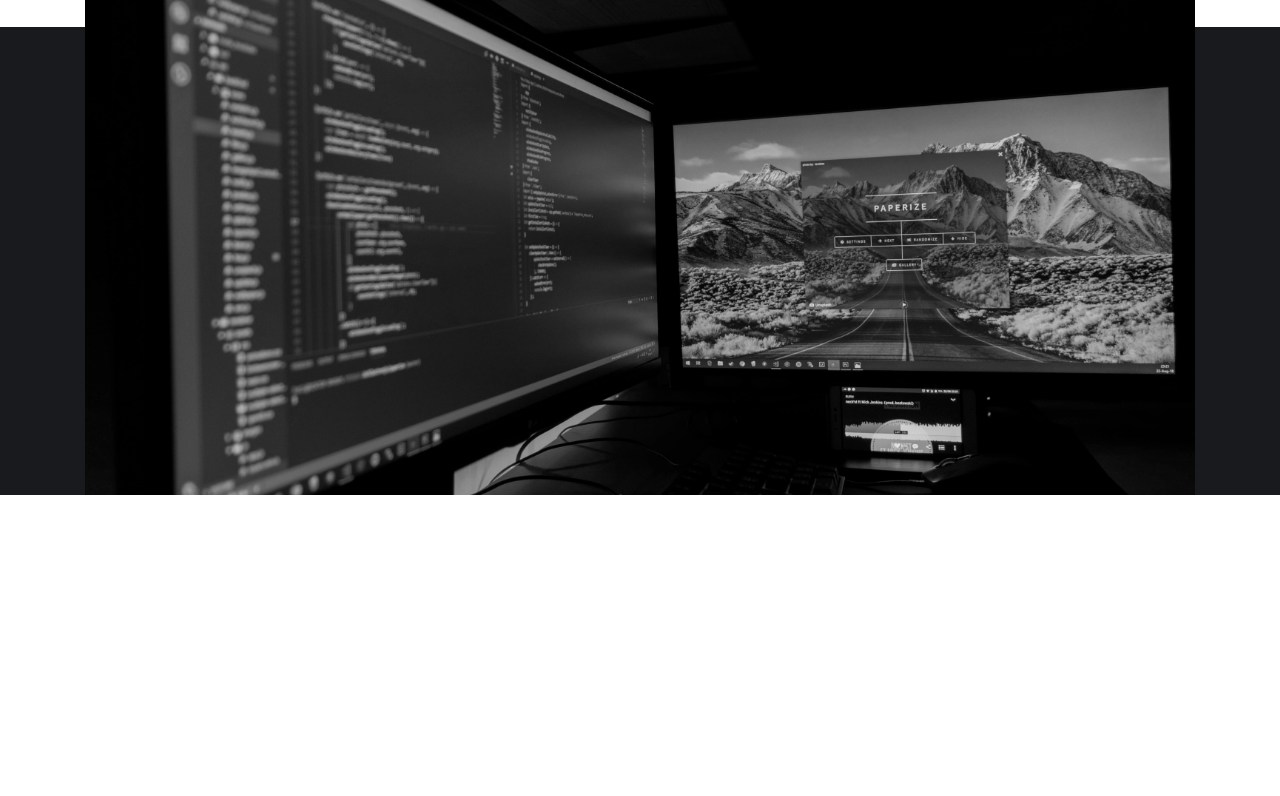
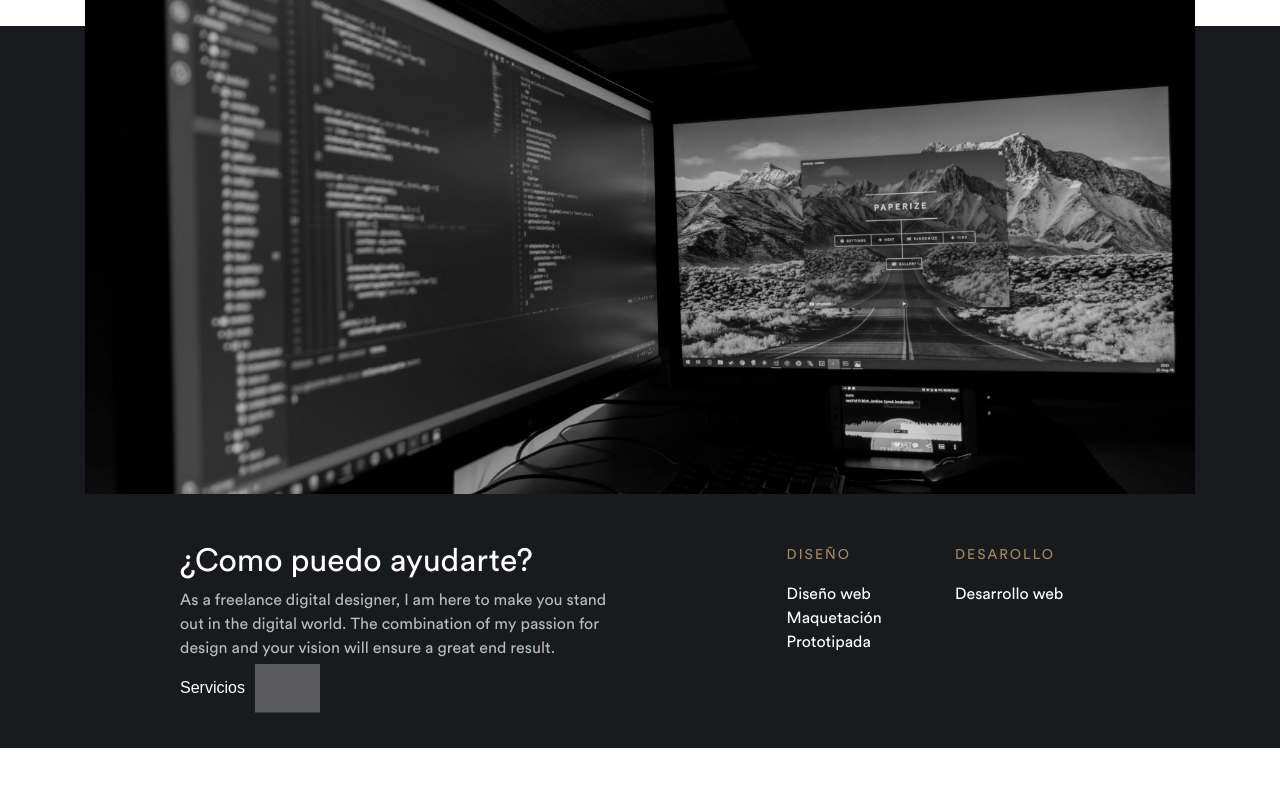
Before and after one commit to Jesus-O-Aguilera/portfolio, a PHP site: page / in a window 1280 px wide. Shown: the part 474-1270 px from the top of the page. Before the commit the page ends 969 px from the top, so only its background shows below. Run offline with PHP 8.4, Linux system fonts and the light colour scheme; grey boxes are pictures that could not be loaded.

Commit message:
add more content

```diff
--- a/assets/css/style.css
+++ b/assets/css/style.css
@@ -39,7 +39,8 @@ body {
   -webkit-box-direction: normal;
   -ms-flex-direction: column;
   flex-direction: column;
-  overflow-x: hidden; }
+  overflow-x: hidden;
+  font-family: "Circular Std Book"; }
 
 section {
   margin-top: 80px; }
@@ -126,6 +127,13 @@ footer {
 /**
  * Basic typography style for copy text
  */
+.light {
+  color: #fff; }
+
+.gray {
+  color: #fff;
+  opacity: .7; }
+
 header {
   padding: 3em; }
   header .brand a {
@@ -174,6 +182,31 @@ header {
       opacity: 1;
       margin-left: 13px; }
 
+.btn-third {
+  color: #fff;
+  display: inline-block;
+  line-height: 0px;
+  position: relative;
+  font-family: 'Silka-Medium', sans-serif;
+  -webkit-transition: all .15s ease-in-out;
+  -o-transition: all .15s ease-in-out;
+  transition: all .15s ease-in-out; }
+  .btn-third img {
+    opacity: .5;
+    position: absolute;
+    top: 50%;
+    -webkit-transform: translate(0, -50%);
+    -ms-transform: translate(0, -50%);
+    transform: translate(0, -50%);
+    display: inline-block;
+    margin-left: 10px; }
+  .btn-third:hover {
+    background: #191A1E;
+    color: #fff; }
+    .btn-third:hover img {
+      opacity: 1;
+      margin-left: 13px; }
+
 .page-home .text-small {
   font-size: 14px;
   text-transform: uppercase;
@@ -193,6 +226,14 @@ header {
   -webkit-filter: grayscale(100%);
   filter: grayscale(100%); }
 
+.page-home .services span {
+  color: #A58861; }
+
+.page-home .services ul {
+  margin-top: 1em;
+  list-style: none;
+  color: #fff; }
+
 .bg-black {
   background: #191A1E; }
 
--- a/assets/scss/base/_base.scss
+++ b/assets/scss/base/_base.scss
@@ -47,6 +47,7 @@ body {
 	height: 100%;
 	flex-direction: column;
 	overflow-x: hidden;
+	font-family: "Circular Std Book";
 }
 
 section{
--- a/assets/scss/base/_typography.scss
+++ b/assets/scss/base/_typography.scss
@@ -1,3 +1,12 @@
 /**
  * Basic typography style for copy text
  */
+
+.light{
+    color: #fff;
+}
+
+.gray{
+    color: #fff;
+    opacity: .7;
+}
--- a/assets/scss/components/_button.scss
+++ b/assets/scss/components/_button.scss
@@ -30,3 +30,33 @@
         }
     }
 }
+
+
+.btn-third{
+    color: #fff;
+    display: inline-block;
+    // padding: 30px 55px 30px 40px;
+    line-height: 0px;
+    // border-radius: 30px;
+    position: relative;
+    font-family: 'Silka-Medium', sans-serif;
+    transition: all .15s ease-in-out;
+
+    img{
+        opacity: .5;
+        position: absolute;
+        top: 50%;
+        transform: translate(0, -50%);
+        display: inline-block;
+        margin-left: 10px;
+    }
+
+    &:hover{
+        background: #191A1E;
+        color: #fff;
+        img{
+            opacity: 1;
+            margin-left: 13px;
+        }
+    }
+}
--- a/assets/scss/pages/_home.scss
+++ b/assets/scss/pages/_home.scss
@@ -19,4 +19,16 @@
         object-fit: cover;
         filter: grayscale(100%);
     }
+
+    .services{
+        span{
+            color:  #A58861;
+        }
+
+        ul{
+            margin-top: 1em;
+            list-style: none;
+            color: #fff;
+        }
+    }
 }
--- a/index.php
+++ b/index.php
@@ -16,6 +16,33 @@
         <div class="container mt-5">
             <img class="banner" src="assets/img/banner.jpg" alt="">
         </div>
+        <div class="container my-5 pb-5">
+            <div class="row">
+                <div class="col-md-5 offset-md-1">
+                    <h2 class="light">¿Como puedo ayudarte?</h2>
+                    <p class="gray">As a freelance digital designer, I am here to make you stand out in the digital world. The combination of my passion for design and your vision will ensure a great end result.</p>
+                    <a class="btn-third" href="#!">Servicios <img src="assets/img/arrow-small.svg" alt=""></a>
+                </div>
+                <div class="col-md-4 offset-md-1">
+                    <div class="d-flex justify-content-around">
+                        <div class="services">
+                            <span class="text-small">Diseño</span>
+                            <ul>
+                                <li>Diseño web</li>
+                                <li>Maquetación</li>
+                                <li>Prototipada</li>
+                            </ul>
+                        </div>
+                        <div class="services">
+                            <span class="text-small">Desarollo</span>
+                            <ul>
+                                <li>Desarrollo web</li>
+                            </ul>
+                        </div>
+                    </div>
+                </div>
+            </div>
+        </div>
     </section>
 </div>
 <?php require_once 'footer.php' ?>
```
Also changed, not shown: 2 other files.
